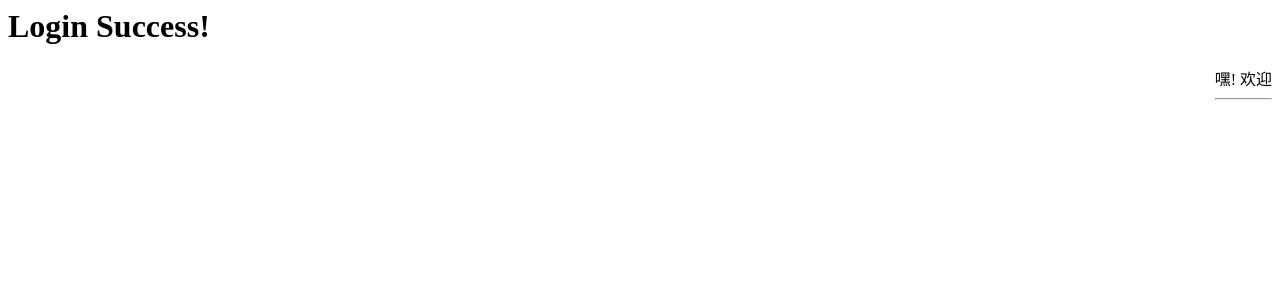
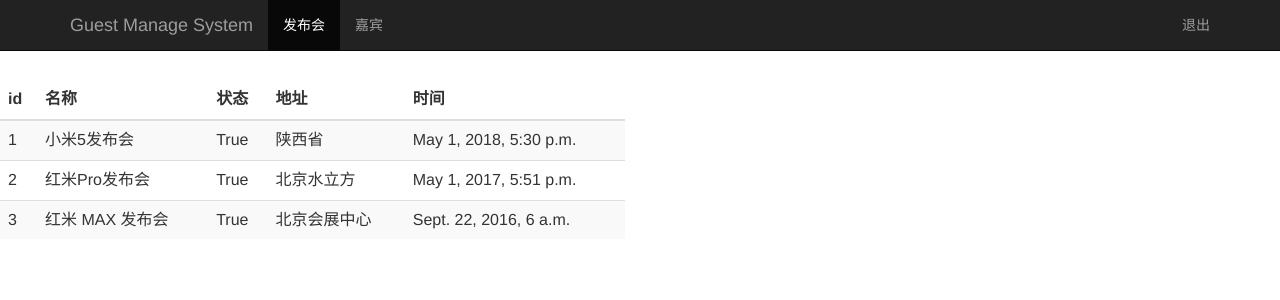
Before and after one commit to 15529343201/guest, a Django app: page /event_manage/ in a window 1280 px wide. Shown: the top 300 px of the page. Run offline with Django 3.2, Linux system fonts and the light colour scheme; a user stored in the database is signed in; data comes from the database, SQL or seed files in the repository; some libraries are stand-ins or nearby versions.

Commit message:
add chapter5

```diff
--- a/guest/settings.py
+++ b/guest/settings.py
@@ -38,6 +38,7 @@
     'django.contrib.messages',
     'django.contrib.staticfiles',
     'sign',
+    'bootstrap3',
 ]
 
 MIDDLEWARE = [
--- a/sign/templates/event_manage.html
+++ b/sign/templates/event_manage.html
@@ -1,11 +1,52 @@
-<html>
+<html lang="zh-CN">
     <head>
-        <title>Event Manage Page</title>
+        {% load bootstrap3 %}
+        {% bootstrap_css %}
+        {% bootstrap_javascript %}
+        <title>Event Manage</title>
     </head>
-    <body>
-        <h1>Login Success!</h1>
-        <div style="float:right;">
-            <a>嘿! {{ user }} 欢迎</a><hr />
+    <body role="document">
+        <!--导航栏-->
+        <nav class="navbar navbar-inverse navbar-fixed-top">
+            <div class="container">
+                <div class="navbar-header">
+                    <a class="navbar-brand" href="/event_manage/">Guest Manage System</a>
+                </div>
+                <div id="navbar" class="collapse navbar-collapse">
+                    <ul class="nav navbar-nav">
+                        <li class="active"><a href="#">发布会</a></li>
+                        <li><a href="/guest_manage/">嘉宾</a></li>
+                    </ul>
+                    <ul class="nav navbar-nav navbar-right">
+                        <li><a href="#">{{ user }}</a></li>
+                        <li><a href="/logout/">退出</a></li>
+                    </ul>
+                </div>
+            </div>
+        </nav>
+
+        <!--发布会列表-->
+        <div class="row" style="padding-top: 80px;">
+            <div class="col-md-6">
+                <table class="table table-striped">
+                    <thead>
+                        <tr>
+                            <th>id</th><th>名称</th><th>状态</th><th>地址</th><th>时间</th>
+                        </tr>
+                    </thead>
+                    <tbody>
+                        {% for event in events %}
+                            <tr>
+                                <td>{{ event.id }}</td>
+                                <td>{{ event.name }}</td>
+                                <td>{{ event.status }}</td>
+                                <td>{{ event.address }}</td>
+                                <td>{{ event.start_time }}</td>
+                            </tr>
+                        {% endfor %}
+                    </tbody>
+                </table>
+            </div>
         </div>
     </body>
 </html>
--- a/sign/views.py
+++ b/sign/views.py
@@ -2,7 +2,7 @@
 from django.http import HttpResponse, HttpResponseRedirect
 from django.contrib import auth
 from django.contrib.auth.decorators import login_required
-
+from sign.models import Event
 
 # Create your views here.
 def index(request):
@@ -29,5 +29,6 @@
 # 发布会管理
 @login_required
 def event_manage(request):
+    event_list = Event.objects.all()
     username= request.session.get('user','') # 读取浏览器session
-    return render(request, "event_manage.html",{"user":username})
+    return render(request, "event_manage.html",{"user":username,"events":event_list})
```
Also changed, not shown: README.md.
